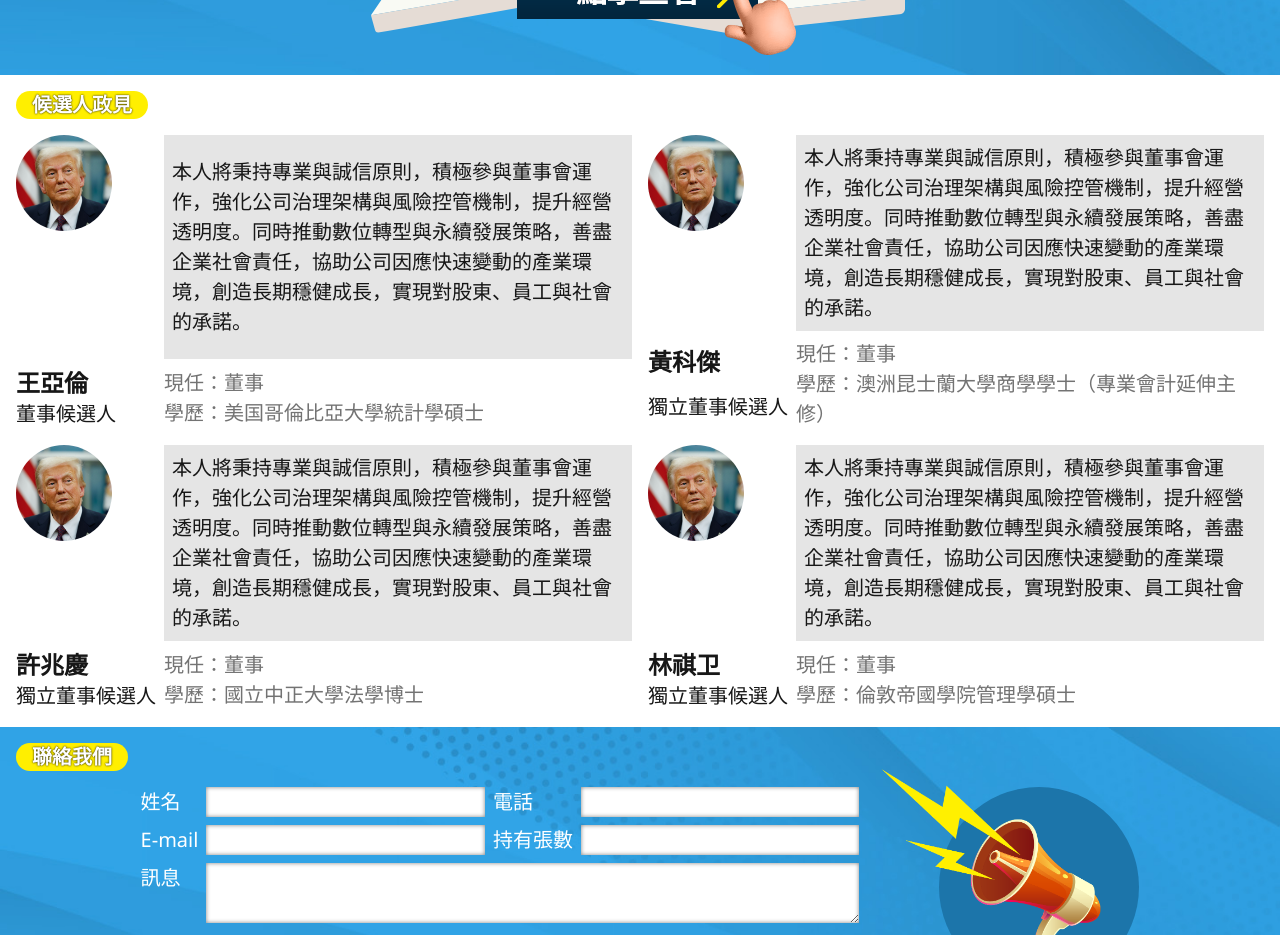
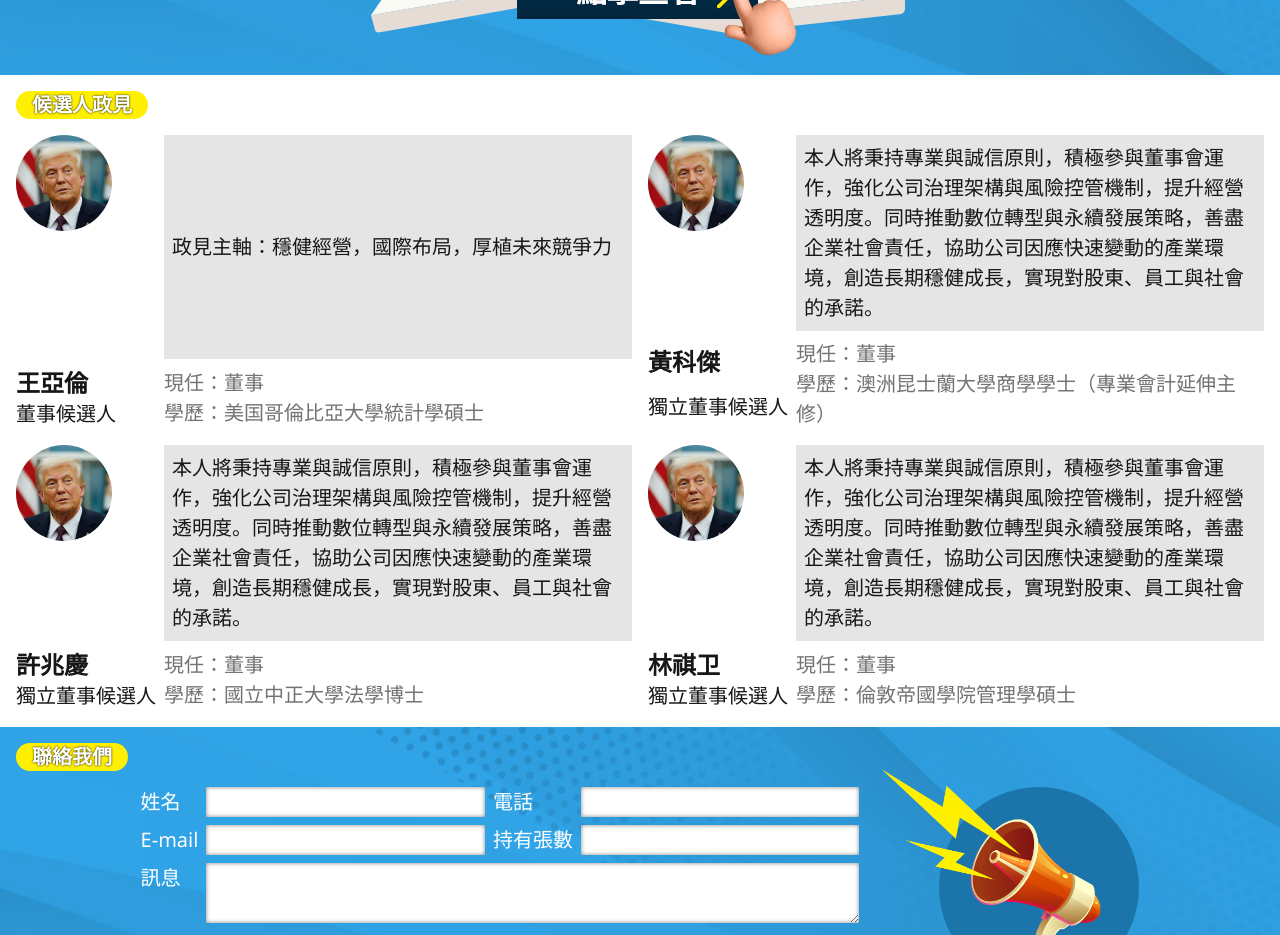
Before and after one commit to yujuiting/makecatcherright, a Next.js app: page / in a window 1280 px wide. Shown: the part 920-1855 px from the top of the page. Built offline with nearby package versions, Linux system fonts and the light colour scheme.

Commit message:
Update Candidates.mdx

```diff
--- a/app/sections/Candidates.mdx
+++ b/app/sections/Candidates.mdx
@@ -13,7 +13,7 @@ import SwipeInMobile from '@/app/components/SwipeInMobile'
   name="王亞倫"
   title="董事候選人"
   image="./images/candidate1.jpeg"
-  description="本人將秉持專業與誠信原則，積極參與董事會運作，強化公司治理架構與風險控管機制，提升經營透明度。同時推動數位轉型與永續發展策略，善盡企業社會責任，協助公司因應快速變動的產業環境，創造長期穩健成長，實現對股東、員工與社會的承諾。"
+  description="政見主軸：穩健經營，國際布局，厚植未來競爭力"
   currentPosition="董事"
   education="美国哥倫比亞大學統計學碩士"
 />
```
